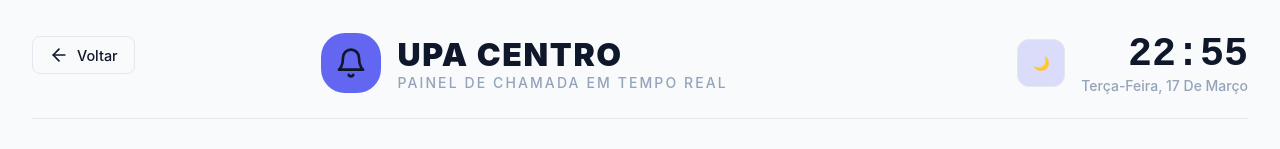
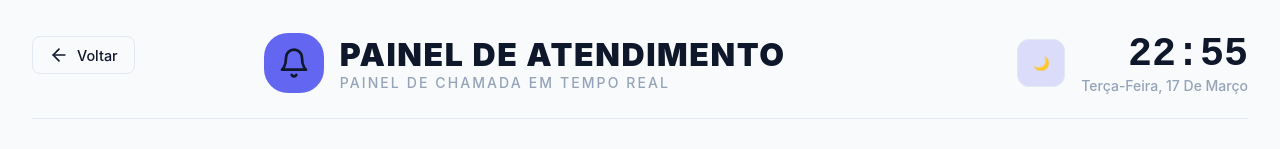
Before and after one commit to cdanielfl/soffta-FrontEnd, a React (Vite) app: page /painel in a window 1280 px wide. Shown: the top 149 px of the page. Built offline with nearby package versions, Linux system fonts and the light colour scheme; no server answers.

Commit message:
mudança de id unidade

```diff
--- a/src/app/routes.jsx
+++ b/src/app/routes.jsx
@@ -19,6 +19,7 @@ export const AppRoutes = () => {
       <Route path="/entrar" element={<Login />} />
       <Route path="/cadastro" element={<Register />} />
       <Route path="/painel" element={<PublicPanelPage />} />
+      <Route path="/painel/:upaSlug" element={<PublicPanelPage />} />
 
       {/* Rotas Protegidas */}
       <Route path="/painel-controle" element={<PrivateRoute><Dashboard /></PrivateRoute>} />
--- a/src/features/queue/pages/PublicPanelPage.jsx
+++ b/src/features/queue/pages/PublicPanelPage.jsx
@@ -4,17 +4,23 @@ import { motion, AnimatePresence } from 'framer-motion';
 import { format } from 'date-fns';
 import { ptBR } from 'date-fns/locale';
 import { useTheme } from '../../../shared/context/ThemeContext';
-import { useNavigate } from 'react-router-dom';
+import { useNavigate, useParams } from 'react-router-dom';
+import { getUpaBySlug } from '../../../shared/constants/upas';
 import '../../../styles/PublicPanel.css';
 
 const PublicPanel = () => {
   const { theme, toggleTheme } = useTheme();
   const navigate = useNavigate();
+  const { upaSlug } = useParams();
+
+  // Try to resolve the UPA by slug, fallback if none
+  const resolvedUpa = getUpaBySlug(upaSlug);
+  const unidade = resolvedUpa ? resolvedUpa.name : 'Painel de Atendimento';
+
   const [historico, setHistorico] = useState([]);
   const [lastChamada, setLastChamada] = useState(null);
   const [isAnimating, setIsAnimating] = useState(false);
   const [currentTime, setCurrentTime] = useState(new Date());
-  const unidade = 'UPA Centro';
 
   useEffect(() => {
     const timer = setInterval(() => {
@@ -30,9 +36,9 @@ const PublicPanel = () => {
       id: Date.now(),
       nome_paciente: 'João Silva',
       tipo_atendimento: 'Padrão',
-      guiche: 1,
+      guiche: Math.floor(Math.random() * 5) + 1, // Random guiche for realism
       hora_chamada: new Date().toISOString(),
-      unidade: 'UPA Centro'
+      unidade: unidade
     };
 
     setLastChamada(novaChamada);
```
